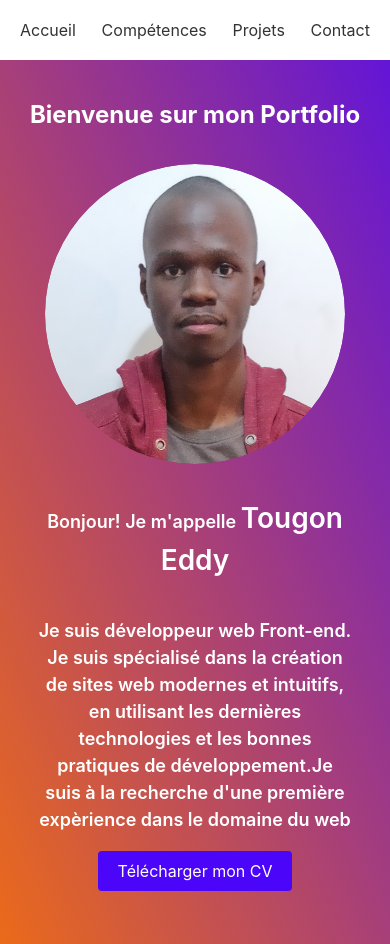
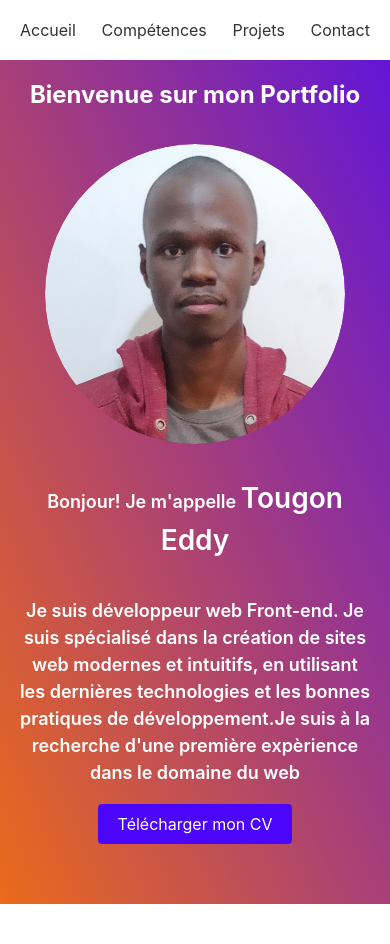
Before and after one commit to pletx/Portfolio-, a React (Create React App) app in the folder portfolio_eddy/: page / in a window 390 px wide. After the commit the page ends 844 px from the top, so only its background shows below. Built offline with nearby package versions, Linux system fonts and the light colour scheme.

Commit message:
fix:probleme affichage responsive

```diff
--- a/portfolio_eddy/src/pages/About/About.css
+++ b/portfolio_eddy/src/pages/About/About.css
@@ -5,8 +5,7 @@
 }
 
 .about-background {
-
-  position: absolute;
+  position: fixed;
   left: 0;
   width: 100%;
   height: 100%;
--- a/portfolio_eddy/src/pages/Contact/Contact.css
+++ b/portfolio_eddy/src/pages/Contact/Contact.css
@@ -5,13 +5,13 @@
 }
 
 .contact-background {
-  position: absolute;
+  position: fixed;
+
   left: 0;
   width: 100%;
   height: 100%;
   background: linear-gradient(to bottom right, #f122e7, #0cffa6);
 }
-
 .section-title {
   font-size: 28px;
   font-weight: bold;
--- a/portfolio_eddy/src/pages/Home/Home.css
+++ b/portfolio_eddy/src/pages/Home/Home.css
@@ -1,17 +1,15 @@
 .home-background {
+  position: fixed;
+  left: 0;
+  width: 100%;
+  height: 100%;
+  background: linear-gradient(to bottom left, #6315d7, #eb6a1a);
 
-  position: absolute;
-  padding-top: 25px;
-  height: 100%;
-  left: 0;
-  color: white;
-  background-color: #f8f8f8;
-  background: linear-gradient(to bottom left, #6315d7, #eb6a1a);
-  padding: 20px;
 }
 
 #home {
   justify-content: center;
+  color: #ffffff;
 }
 
 .profile-photo {
--- a/portfolio_eddy/src/pages/Projects/Projects.css
+++ b/portfolio_eddy/src/pages/Projects/Projects.css
@@ -6,7 +6,7 @@
 }
 
 .projects-background {
-  position: absolute;
+  position: fixed;
   width: 100%;
   height: 100%;
   background: linear-gradient(to bottom right, #e5ff22, #038d9f);
```
